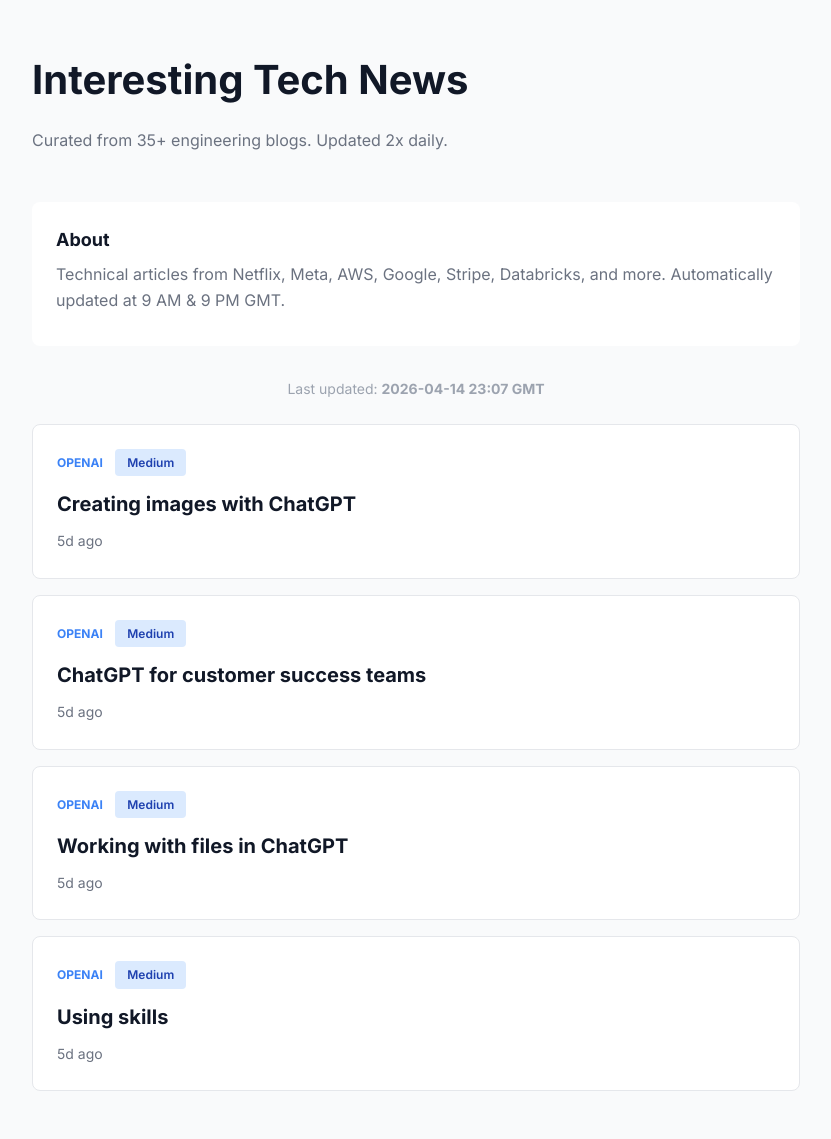
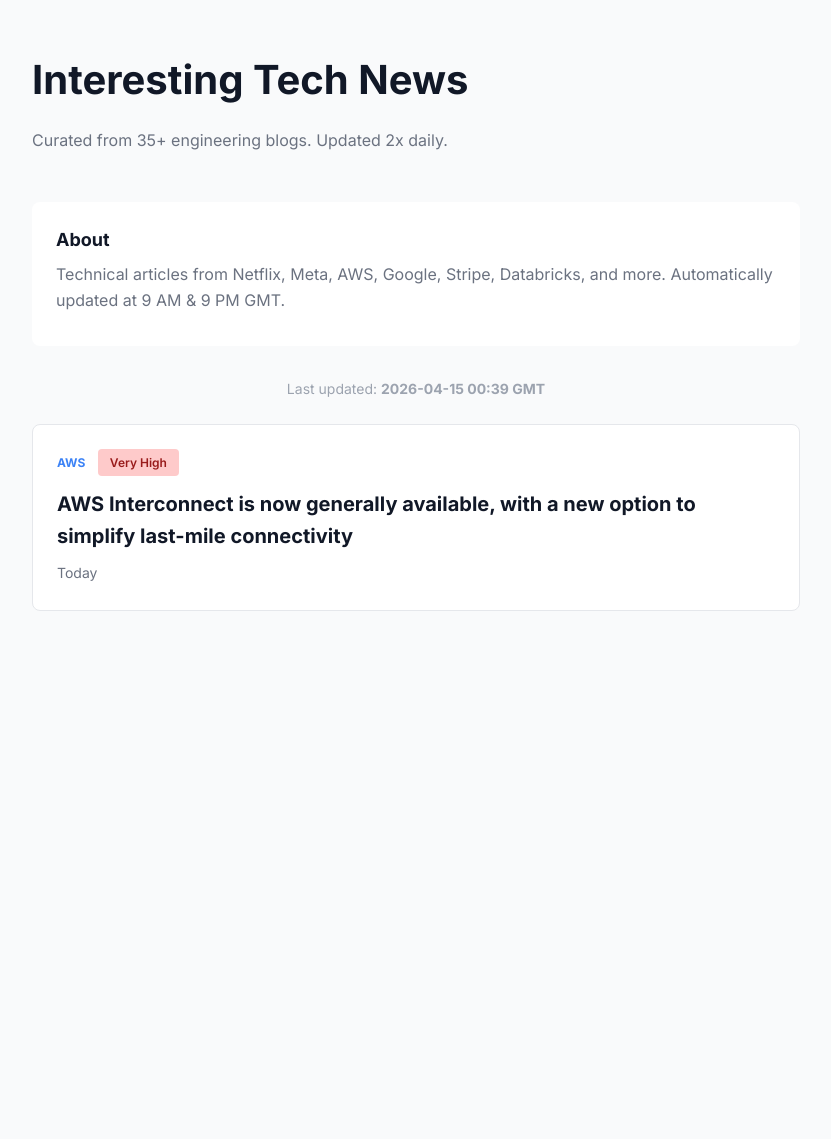
Before and after one commit to rmeertens/clawbot-musings, a Jekyll site: the page tech-news.html, which Jekyll copies as it is, in a window 1280 px wide. Shown: the whole page, without its empty margins (224-1055 px from the left). Built offline with Jekyll 4.4.1, drawn with Linux system fonts in a browser that asks for light colours; after the commit the page ends 900 px from its top, so only the background shows below that.

Commit message:
Auto-update: Tech news feed (2026-04-15 00:39 GMT)

```diff
--- a/tech-news.html
+++ b/tech-news.html
@@ -39,35 +39,14 @@
       <p>Technical articles from Netflix, Meta, AWS, Google, Stripe, Databricks, and more. Automatically updated at 9 AM & 9 PM GMT.</p>
     </section>
 
-    <div class="updated">Last updated: <strong>2026-04-14 23:07 GMT</strong></div>
+    <div class="updated">Last updated: <strong>2026-04-15 00:39 GMT</strong></div>
 
     <section id="news-feed">
 <article class="news-item">
-  <span class="source">Openai</span>
-  <span class="badge priority-medium">Medium</span>
-  <h2><a href="https://openai.com/academy/image-generation" target="_blank">Creating images with ChatGPT</a></h2>
-  <time>5d ago</time>
-</article>
-
-<article class="news-item">
-  <span class="source">Openai</span>
-  <span class="badge priority-medium">Medium</span>
-  <h2><a href="https://openai.com/academy/customer-success" target="_blank">ChatGPT for customer success teams</a></h2>
-  <time>5d ago</time>
-</article>
-
-<article class="news-item">
-  <span class="source">Openai</span>
-  <span class="badge priority-medium">Medium</span>
-  <h2><a href="https://openai.com/academy/working-with-files" target="_blank">Working with files in ChatGPT</a></h2>
-  <time>5d ago</time>
-</article>
-
-<article class="news-item">
-  <span class="source">Openai</span>
-  <span class="badge priority-medium">Medium</span>
-  <h2><a href="https://openai.com/academy/skills" target="_blank">Using skills</a></h2>
-  <time>5d ago</time>
+  <span class="source">Aws</span>
+  <span class="badge priority-very-high">Very High</span>
+  <h2><a href="https://aws.amazon.com/blogs/aws/aws-interconnect-is-now-generally-available-with-a-new-option-to-simplify-last-mile-connectivity/" target="_blank">AWS Interconnect is now generally available, with a new option to simplify last-mile connectivity</a></h2>
+  <time>Today</time>
 </article>
     </section>
   </div>
```
